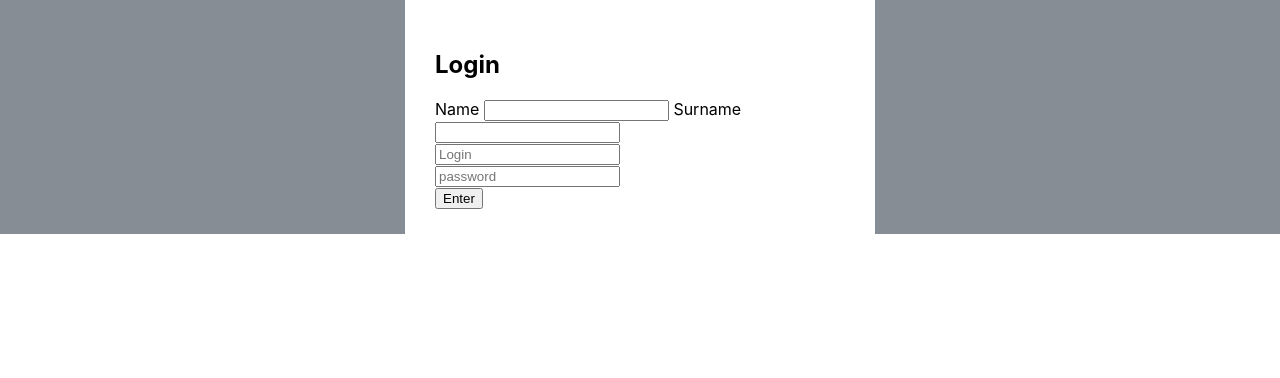
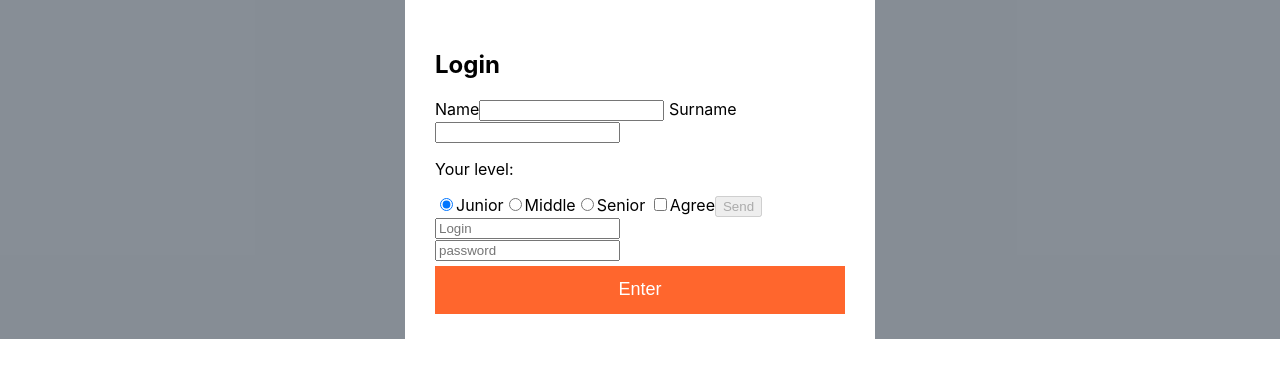
Before and after one commit to gprokopiv/project-react, a React (Create React App) app: page / in a window 1280 px wide. Shown: the top 378 px of the page. Built offline with nearby package versions, Linux system fonts and the light colour scheme.

Commit message:
inputTraining

```diff
--- a/package.json
+++ b/package.json
@@ -9,6 +9,7 @@
     "react": "^17.0.1",
     "react-dom": "^17.0.1",
     "react-scripts": "4.0.3",
+    "shortid": "^2.2.16",
     "web-vitals": "^1.0.1"
   },
   "scripts": {
--- a/src/components/UI/button/Button.js
+++ b/src/components/UI/button/Button.js
@@ -6,7 +6,7 @@ import s from './Button.module.css';
 const Button = ({ children, className, ...restProps}) => {
   const classList = [className, s.button].join(' ');
   return (
-    <button classNmae={classList} {...restProps}>
+    <button className={classList} {...restProps}>
       {children}
     </button>
   );
--- a/src/components/auth/InputTraining/InputTraining.js
+++ b/src/components/auth/InputTraining/InputTraining.js
@@ -1,11 +1,18 @@
-import React, { Component } from 'react'
+import React, { Component } from 'react';
+import shortid from 'shortid';
+
 
 export default class InputTraining extends Component {
   state = {
     inputValue: 'qweqre',
     name: '',
     tag: '',
+    experience: 'junior',
+    licence: false,
   };
+
+  nameInputId = shortid.generate();
+  tagInputId = shortid.generate();
 
   // handleChange = event => {
   // const {name, value} = event.currentTarget;
@@ -24,16 +31,42 @@ export default class InputTraining extends Component {
   handleTagChange = event => {
     this.setState({ tag: event.currentTarget.value});
   }
+  handleSubmit = event => {
+    event.preventDefault();
+
+    this.props.onSubmit(this.state);
+
+    this.reset();
+  }
+
+  reset = () => {
+    this.setState({ name: '',  tag: '', })
+  }
+  handleLicenceChange = event => {
+this.setState({ licence: event.currentTarget.checked })
+  }
 
   render() {
     return (
       <div>
-        <form>
-          <label> Name <input type='text' value={this.state.name} onChange={this.handleNameChange}></input>
+        <form onSubmit={this.handleSubmit}>
+          <label htmlFor={this.nameInputId}> Name
+          <input type='text' value={this.state.name} onChange={this.handleNameChange} id={this.nameInputId}></input>
           </label>
-          <label> Surname <input type='text' value={this.state.tag} onChange={this.handleTagChange}></input>
+          <label htmlFor={this.tagInputId}> Surname <input type='text' value={this.state.tag} onChange={this.handleTagChange} id={this.tagInputId}></input>
+          </label>
 
-          </label>
+          <p>Your level:</p>
+          <label><input type='radio' name='experience' value='junior' checked={this.state.experience === 'junior'}></input>Junior</label>
+          <label><input type='radio' name='experience' value='middle' checked={this.state.experience === 'middle'}></input>Middle</label>
+          <label><input type='radio' name='experience' value='senior' checked={this.state.experience === 'senior'}></input>Senior </label>
+
+           <label> <input type='checkbox' name='licence' checked={this.state.licence} onChange={this.handleLicenceChange} ></input>
+          Agree</label>
+
+
+
+          <button type='submit' disabled={!this.state.licence}> Send </button>
         </form>
         {/* <input type='text' value={this.state.inputValue} onChange={this.handleInputChange}/> */}
       </div>
--- a/src/components/auth/login/Login.js
+++ b/src/components/auth/login/Login.js
@@ -17,6 +17,14 @@ state = {
 handleSubmit =(event) => {
   event.preventDefault();
   // console.log(this.state.formData);
+}
+
+formSubmitHandler = data => {
+setTimeout(() => {
+  console.log(data);
+}
+
+)
 }
 
 handleChange = (event) => {
@@ -42,7 +50,9 @@ handleChange = (event) => {
 {/* <Title className={s.authStyle}> Login</Title> */}
 <h1>Login</h1>
 <form onSubmit={this.handleSubmit}>
-<InputTraining/>
+
+<InputTraining onSubnit={this.formSubmitHandler}/>
+
 <Input
 className={s.authInput}
 name='login'
```
Also changed, not shown: 1 other file (tests, documents, lock files or other folders).
